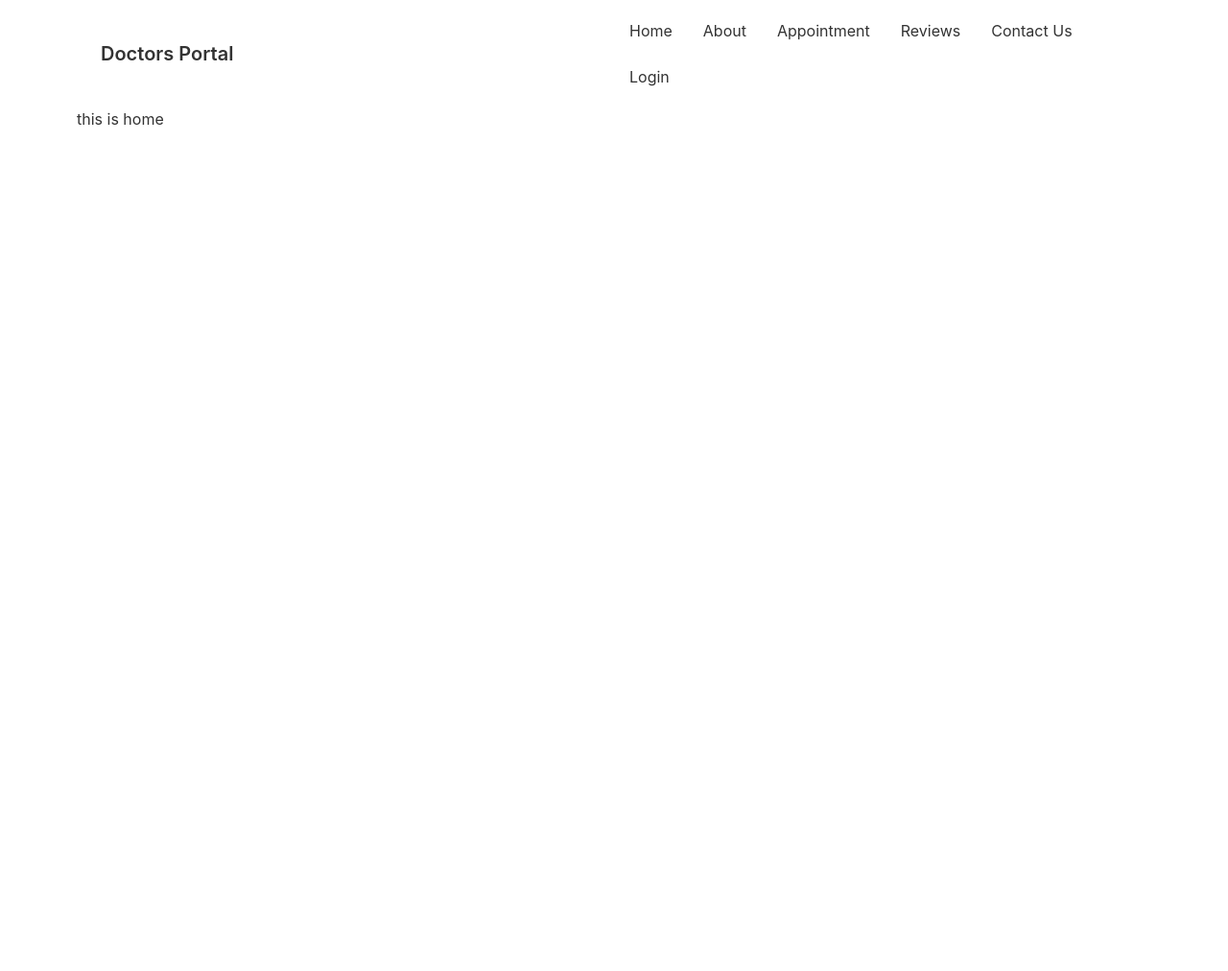
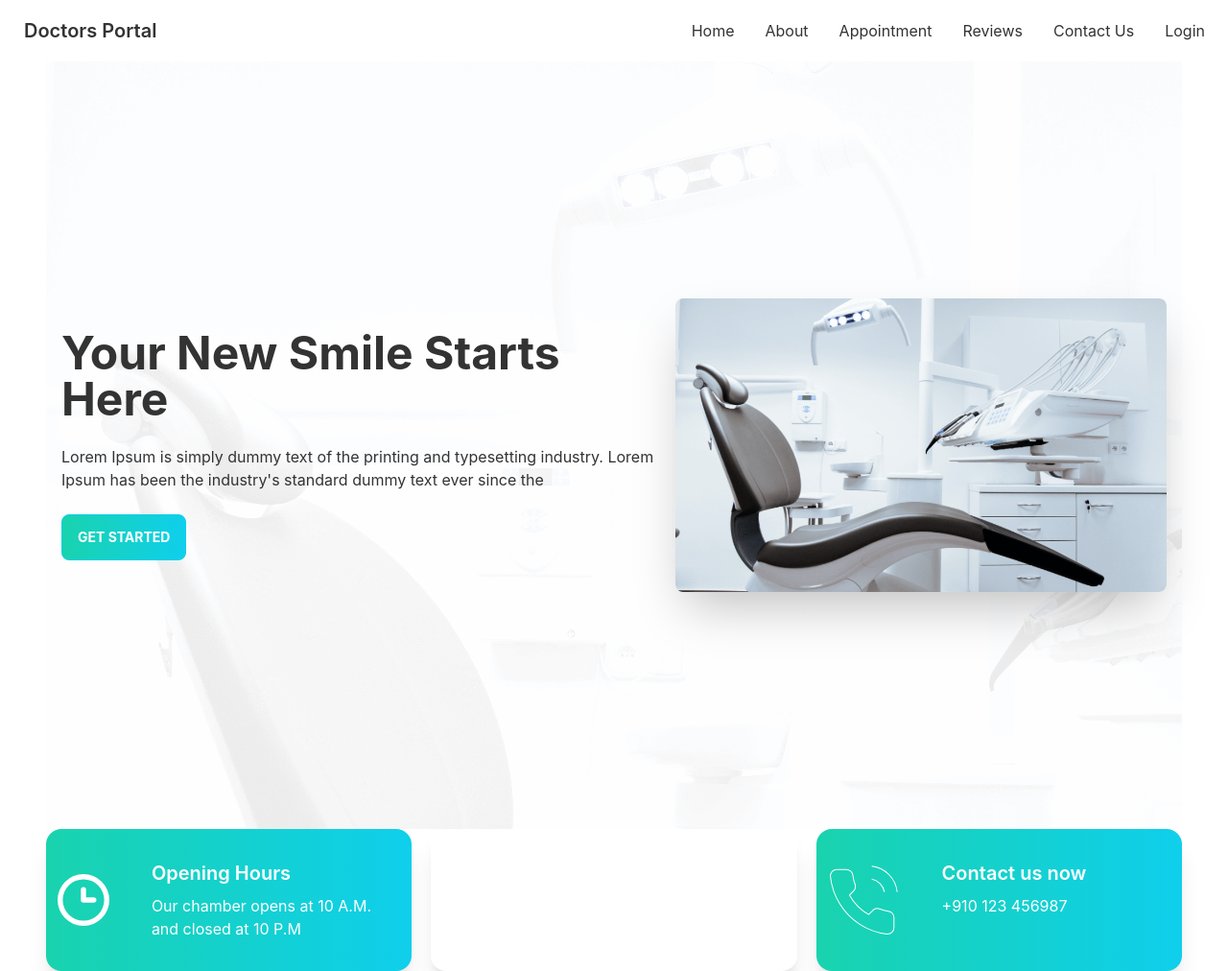
Before and after one commit to Shubratokumar/doctors-portal-client, a React (Create React App) app: page / in a window 1280 px wide. Shown: the whole page at 96% size. Before the commit the page ends 800 px from the top, so only its background shows below. Built offline with nearby package versions, Linux system fonts and the light colour scheme.

Commit message:
info card design done

```diff
--- a/src/App.js
+++ b/src/App.js
@@ -3,14 +3,19 @@ import "./App.css";
 import About from "./Pages/About/About";
 import Home from "./Pages/Home/Home";
 import Navbar from "./Pages/Shared/Navbar";
+import Login from './Pages/Login/Login';
+import NotFound from "./Pages/NotFound/NotFound";
 
 function App() {
   return (
-    <div className="px-20">
+    <div >
+      {/* className="px-2 lg:px-20" */}
       <Navbar/>
       <Routes>
         <Route path="/" element={<Home />} />
         <Route path="about" element={<About />} />
+        <Route path="login" element={<Login />} />
+        <Route path="*" element={<NotFound/>}/>
       </Routes>
     </div>
     );
--- /dev/null
+++ b/src/Pages/Home/Banner.js
@@ -0,0 +1,26 @@
+import React from "react";
+import chair from "../../Assets/images/chair.png";
+import bg from "../../Assets/images/bg.png"
+
+
+const Banner = () => {
+  return (
+    <div class="hero min-h-screen " style={{background: `url(${bg})`}}>
+      <div class="hero-content flex-col lg:flex-row-reverse">
+        <img
+          src={chair}
+          class="max-w-sm lg:max-w-lg rounded-lg shadow-2xl" alt=""
+        />
+        <div>
+          <h1 class="text-5xl font-bold">Your New Smile Starts Here</h1>
+          <p class="py-6">
+          Lorem Ipsum is simply dummy text of the printing and typesetting industry. Lorem Ipsum has been the industry's standard dummy text ever since the
+          </p>
+          <button class="btn btn-primary uppercase text-white font-bold bg-gradient-to-r from-secondary to-primary">Get Started</button>
+        </div>
+      </div>
+    </div>
+  );
+};
+
+export default Banner;
--- a/src/Pages/Home/Home.js
+++ b/src/Pages/Home/Home.js
@@ -1,9 +1,12 @@
 import React from 'react';
+import Banner from './Banner';
+import Info from './Info';
 
 const Home = () => {
     return (
-        <div>
-            <h2>this is home</h2>
+        <div className='px-12'>
+            <Banner/>
+            <Info/>
         </div>
     );
 };
--- /dev/null
+++ b/src/Pages/Home/Info.js
@@ -0,0 +1,18 @@
+import React from 'react';
+import clock from "../../Assets/icons/clock.svg"
+import marker from "../../Assets/icons/marker.svg"
+import phone from "../../Assets/icons/phone.svg"
+import InfoCard from './InfoCard';
+
+const Info = () => {
+
+    return (
+        <div className='grid grid-cols-1 lg:grid-cols-3 gap-5'>
+            <InfoCard cardTitle="Opening Hours" img={clock} bgClass="bg-gradient-to-r from-secondary to-primary" cardText="Our chamber opens at 10 A.M. and closed at 10 P.M"></InfoCard>
+            <InfoCard cardTitle="Visit our location" img={marker} bgClass="bg-accent" cardText="New York, WV 1006, United States"></InfoCard>
+            <InfoCard cardTitle="Contact us now" img={phone} bgClass="bg-gradient-to-r from-secondary to-primary" cardText="+910 123 456987"></InfoCard>
+        </div>
+    );
+};
+
+export default Info;
--- /dev/null
+++ b/src/Pages/Home/InfoCard.js
@@ -0,0 +1,17 @@
+import React from "react";
+
+const InfoCard = ({ img, cardText, cardTitle, bgClass }) => {
+  return (
+    <div className={`card lg:card-side bg-base-100 shadow-xl ${bgClass}`}>
+      <figure className="p-3">
+        <img src={img} alt="Info" />
+      </figure>
+      <div className="card-body">
+        <h2 className="card-title text-white">{cardTitle}</h2>
+        <p className="text-white">{cardText}</p>
+      </div>
+    </div>
+  );
+};
+
+export default InfoCard;
--- /dev/null
+++ b/src/Pages/Login/Login.js
@@ -0,0 +1,11 @@
+import React from 'react';
+
+const Login = () => {
+    return (
+        <div>
+            <h2>This is login component.</h2>
+        </div>
+    );
+};
+
+export default Login;
--- /dev/null
+++ b/src/Pages/NotFound/NotFound.js
@@ -0,0 +1,11 @@
+import React from 'react';
+
+const NotFound = () => {
+    return (
+        <div>
+            <h2>404, Not Found.</h2>
+        </div>
+    );
+};
+
+export default NotFound;
--- a/src/Pages/Shared/Navbar.js
+++ b/src/Pages/Shared/Navbar.js
@@ -1,7 +1,29 @@
 import React from "react";
-// import { Link } from "react-router-dom";
+import { Link } from "react-router-dom";
 
 const Navbar = () => {
+  const menuItem = (
+    <>
+      <li>
+        <Link to="/">Home</Link>
+      </li>
+      <li>
+        <Link to="/about">About</Link>
+      </li>
+      <li>
+        <Link to="/appointment">Appointment</Link>
+      </li>
+      <li>
+        <Link to="/reviews">Reviews</Link>
+      </li>
+      <li>
+        <Link to="/contact">Contact Us</Link>
+      </li>
+      <li>
+        <Link to="/login">Login</Link>
+      </li>
+    </>
+  );
   return (
     <div className="navbar bg-base-100">
       <div className="navbar-start">
@@ -23,49 +45,16 @@ const Navbar = () => {
             </svg>
           </label>
           <ul
-            tabindex="0"
+            tabIndex="0"
             className="menu menu-compact dropdown-content mt-3 p-2 shadow bg-base-100 rounded-box w-52"
           >
-            <li>
-              <a>Home</a>
-            </li>
-            <li>
-              <a>About</a>
-            </li>
-            <li>
-                <a>Appointment</a>
-            </li>
-            <li>
-                <a>Reviews</a>
-            </li>
-            <li>
-                <a>Contact Us</a>
-            </li>
+            {menuItem}
           </ul>
         </div>
-        <a className="btn btn-ghost normal-case text-xl">Doctors Portal</a>
+        <Link to="/" className="btn btn-ghost normal-case text-xl">Doctors Portal</Link>
       </div>
       <div className="navbar-end hidden lg:flex">
-        <ul className="menu menu-horizontal p-0">
-            <li>
-                <a>Home</a>
-            </li>
-            <li>
-                <a>About</a>
-            </li>
-            <li>
-                <a>Appointment</a>
-            </li>
-            <li>
-                <a>Reviews</a>
-            </li>
-            <li>
-                <a>Contact Us</a>
-            </li>
-            <li>
-                <a>Login</a>
-            </li>
-        </ul>
+        <ul className="menu menu-horizontal p-0">{menuItem}</ul>
       </div>
     </div>
   );
```
